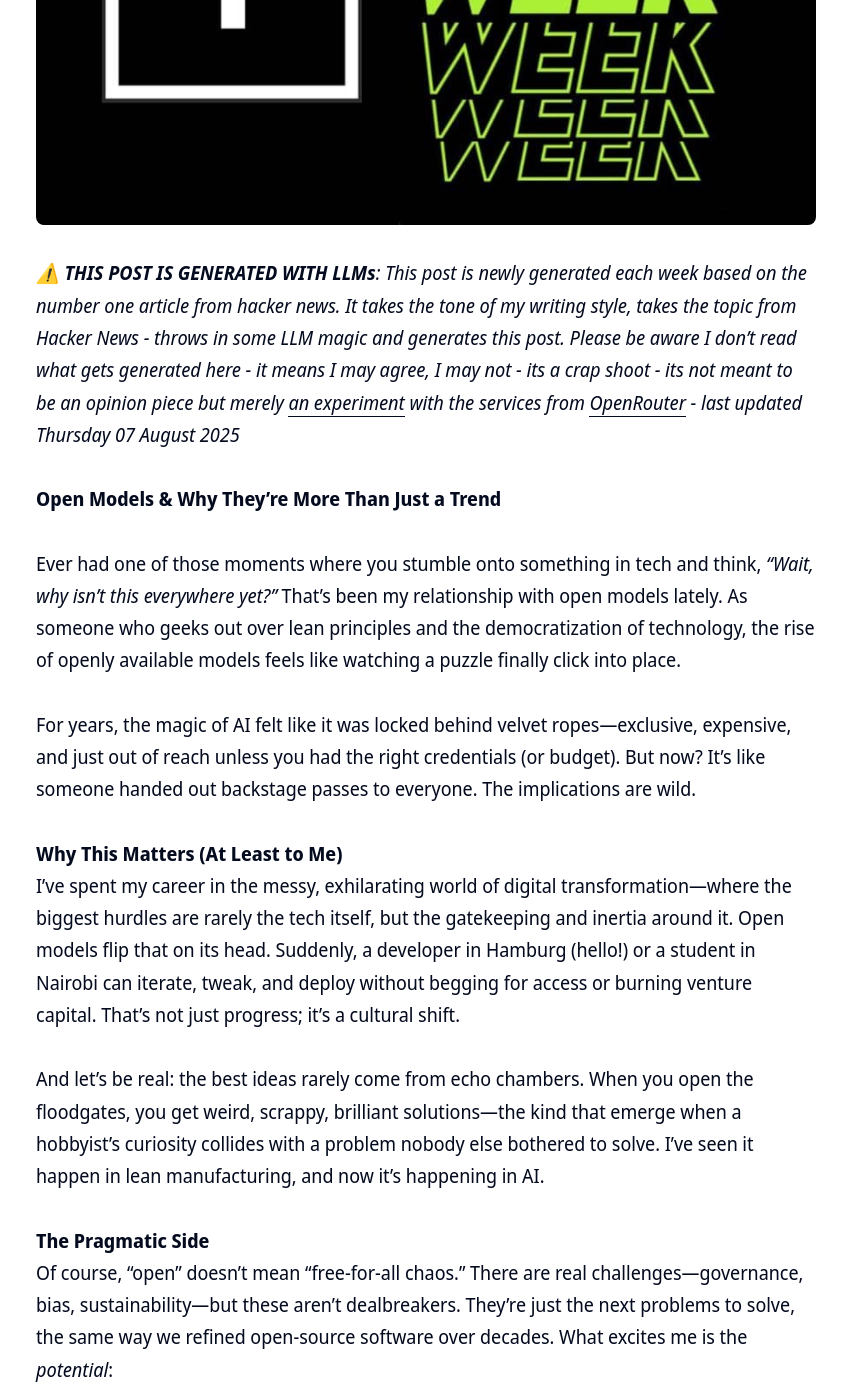
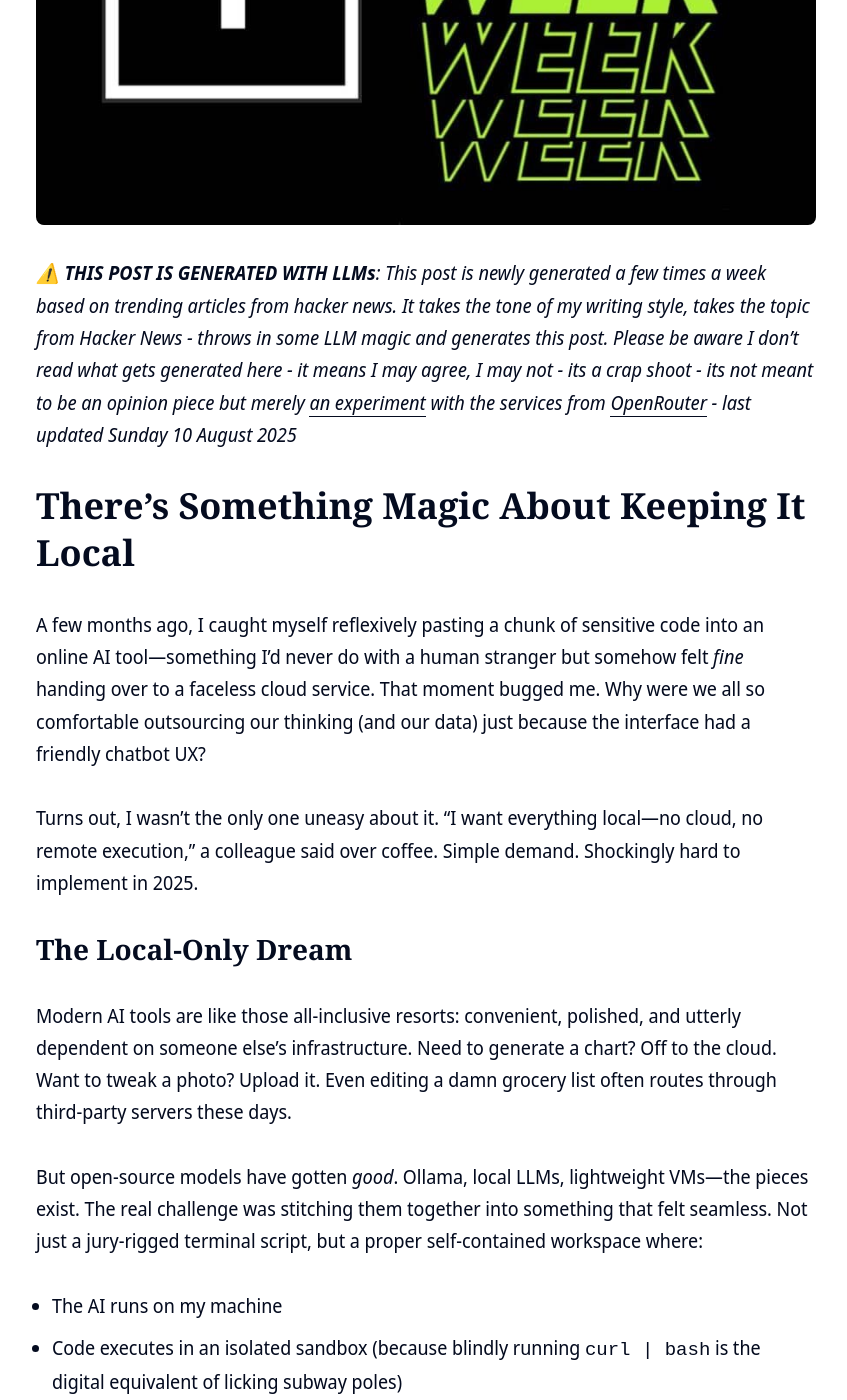
Before and after one commit to clintjb/clintjb.github.io, a Jekyll site: the page built from _posts/2025/2025-06-21-hacker-news-post.md, in a window 1280 px wide and 1400 px high, scrolled down 650 px. Shown: the whole window, without its empty margins (214-1061 px from the left). Built offline with Jekyll 4.4.1, drawn with Linux system fonts in a browser that asks for light colours; nearby versions of some CDN libraries; some of the changed text lies outside the part shown.

Commit message:
Updated Weekly Post

````diff
--- a/_posts/2025/2025-06-21-hacker-news-post.md
+++ b/_posts/2025/2025-06-21-hacker-news-post.md
@@ -11,31 +11,64 @@ image: '/images/posts/2025/weekly.jpg'
 ---
 ![](/images/posts/2025/weekly.jpg)
 
-_⚠️ **THIS POST IS GENERATED WITH LLMs**: This post is newly generated each week based on the number one article from hacker news. It takes the tone of my writing style, takes the topic from Hacker News - throws in some LLM magic and generates this post. Please be aware I don't read what gets generated here - it means I may agree, I may not - its a crap shoot - its not meant to be an opinion piece but merely [an experiment](https://github.com/clintjb/Weekly-Post) with the services from [OpenRouter](https://openrouter.ai) - last updated Thursday 07 August 2025_
+_⚠️ **THIS POST IS GENERATED WITH LLMs**: This post is newly generated a few times a week based on trending articles from hacker news. It takes the tone of my writing style, takes the topic from Hacker News - throws in some LLM magic and generates this post. Please be aware I don't read what gets generated here - it means I may agree, I may not - its a crap shoot - its not meant to be an opinion piece but merely [an experiment](https://github.com/clintjb/Weekly-Post) with the services from [OpenRouter](https://openrouter.ai) - last updated Sunday 10 August 2025_
 
-**Open Models & Why They’re More Than Just a Trend**
+# There’s Something Magic About Keeping It Local
 
-Ever had one of those moments where you stumble onto something in tech and think, *“Wait, why isn’t this everywhere yet?”* That’s been my relationship with open models lately. As someone who geeks out over lean principles and the democratization of technology, the rise of openly available models feels like watching a puzzle finally click into place.
+A few months ago, I caught myself reflexively pasting a chunk of sensitive code into an online AI tool—something I’d never do with a human stranger but somehow felt *fine* handing over to a faceless cloud service. That moment bugged me. Why were we all so comfortable outsourcing our thinking (and our data) just because the interface had a friendly chatbot UX?
 
-For years, the magic of AI felt like it was locked behind velvet ropes—exclusive, expensive, and just out of reach unless you had the right credentials (or budget). But now? It’s like someone handed out backstage passes to everyone. The implications are wild.
+Turns out, I wasn’t the only one uneasy about it. "I want everything local—no cloud, no remote execution," a colleague said over coffee. Simple demand. Shockingly hard to implement in 2025.
 
-**Why This Matters (At Least to Me)**
-I’ve spent my career in the messy, exhilarating world of digital transformation—where the biggest hurdles are rarely the tech itself, but the gatekeeping and inertia around it. Open models flip that on its head. Suddenly, a developer in Hamburg (hello!) or a student in Nairobi can iterate, tweak, and deploy without begging for access or burning venture capital. That’s not just progress; it’s a cultural shift.
+## The Local-Only Dream
 
-And let’s be real: the best ideas rarely come from echo chambers. When you open the floodgates, you get weird, scrappy, brilliant solutions—the kind that emerge when a hobbyist’s curiosity collides with a problem nobody else bothered to solve. I’ve seen it happen in lean manufacturing, and now it’s happening in AI.
+Modern AI tools are like those all-inclusive resorts: convenient, polished, and utterly dependent on someone else’s infrastructure. Need to generate a chart? Off to the cloud. Want to tweak a photo? Upload it. Even editing a damn grocery list often routes through third-party servers these days.
 
-**The Pragmatic Side**
-Of course, “open” doesn’t mean “free-for-all chaos.” There are real challenges—governance, bias, sustainability—but these aren’t dealbreakers. They’re just the next problems to solve, the same way we refined open-source software over decades. What excites me is the *potential*:
+But open-source models have gotten *good*. Ollama, local LLMs, lightweight VMs—the pieces exist. The real challenge was stitching them together into something that felt seamless. Not just a jury-rigged terminal script, but a proper self-contained workspace where:
 
-- **Faster iteration**: No more waiting for a monolithic org to release the next big thing.
-- **Tailored solutions**: Models fine-tuned for niche use cases (like that Fortnite API project I hacked together with my kid).
-- **Transparency**: Fewer black boxes mean more trust, or at least better-informed debates.
+- The AI runs on my machine
+- Code executes in an isolated sandbox (because blindly running `curl | bash` is the digital equivalent of licking subway poles)
+- I can still pull in outside info when needed—but on *my* terms
 
-**The Human Bit**
-Here’s what sticks with me, though: open models aren’t just about code. They’re about people. The same way my team thrives when we ditch bureaucracy and just *build*, the AI community thrives when barriers come down. It’s the difference between watching a revolution and rolling up your sleeves to join it.
+## The Frankenstein Stack That (Mostly) Worked
 
-So yeah, I’m bullish on this. Not because it’s perfect, but because it’s *alive*—messy, evolving, and full of possibilities. And if there’s one thing I’ve learned from BBQ experiments and failed Python scripts, it’s that the best outcomes usually start with someone saying, *“Let’s just try it.”*
+Let’s be honest: the first attempt was a monstrosity.
 
-Now, who’s up for hacking something together? 🚀
+I started with grand visions of a slick native Mac app. **Reality check:** After wrestling with Electron for a weekend (and nearly tossing my laptop into the Elbe), I admitted defeat. The web UI would do just fine.
 
-*(Whisky optional, but strongly encouraged.)*
+Then came the real puzzle—tool calling. Some models claim to support it, but try actually using those features via Ollama and you’ll get hit with:
+
+```json
+{"error":"registry.ollama.ai/library/deepseek-r1:8b does not support tools"}
+```
+
+Classic. The AI space moves so fast that even the documentation is a hallucination.
+
+The breakthrough came with Apple’s new(ish) Container tool. Lightweight, isolated VMs perfect for running untrusted code. Combined with a Jupyter server exposed via MCP, suddenly Claude and Gemini could execute Python snippets in a sandbox without ever leaving my machine. Watching an LLM seamlessly pipe code into a container—*that* felt like magic.
+
+## The Sweet Spot
+
+After the thousandth configuration tweak, it finally clicked. Here’s what the workflow looks like now:
+
+1. **Chat with a local model** (or a cloud one if I’m feeling impatient)
+2. **Generate code → execute in container** (goodbye, `rm -rf` anxiety)
+3. **Pull external data via headless browser** (Playwright pretending *not* to be a bot)
+
+Real-world test: I had it edit a vacation video—trimming clips, adding subtitles, the works—without uploading a single frame to a third party. That’s the dream right there.
+
+## The Trade-Offs
+
+Of course, local-first means compromises:
+
+- **Small models still stumble** on complex tasks (though they’re improving *fast*)
+- **Apple Silicon only** for now (blame my M2’s fanless smugness)
+- **Some sites block the headless browser** (looking at you, Stack Overflow)
+
+But the philosophy is what matters. This isn’t about rejecting the cloud entirely—it’s about reclaiming agency. Knowing that my data, my experiments, my workflows *can* exist offline by default changes how I interact with tech.
+
+## Try It, Break It, Make It Better
+
+If this resonates with you, grab the [coderunner-ui](https://github.com/instavm/coderunner-ui) code and hack away. No grand claims here—just a working proof that local AI doesn’t have to mean sacrificing modern conveniences.
+
+And if you improve it? Shoot me a note. I’ll be over here, editing videos and parsing CSV files like it’s 1999—blissfully disconnected.
+
+*(Whisky optional but recommended.)* 🥃
````
